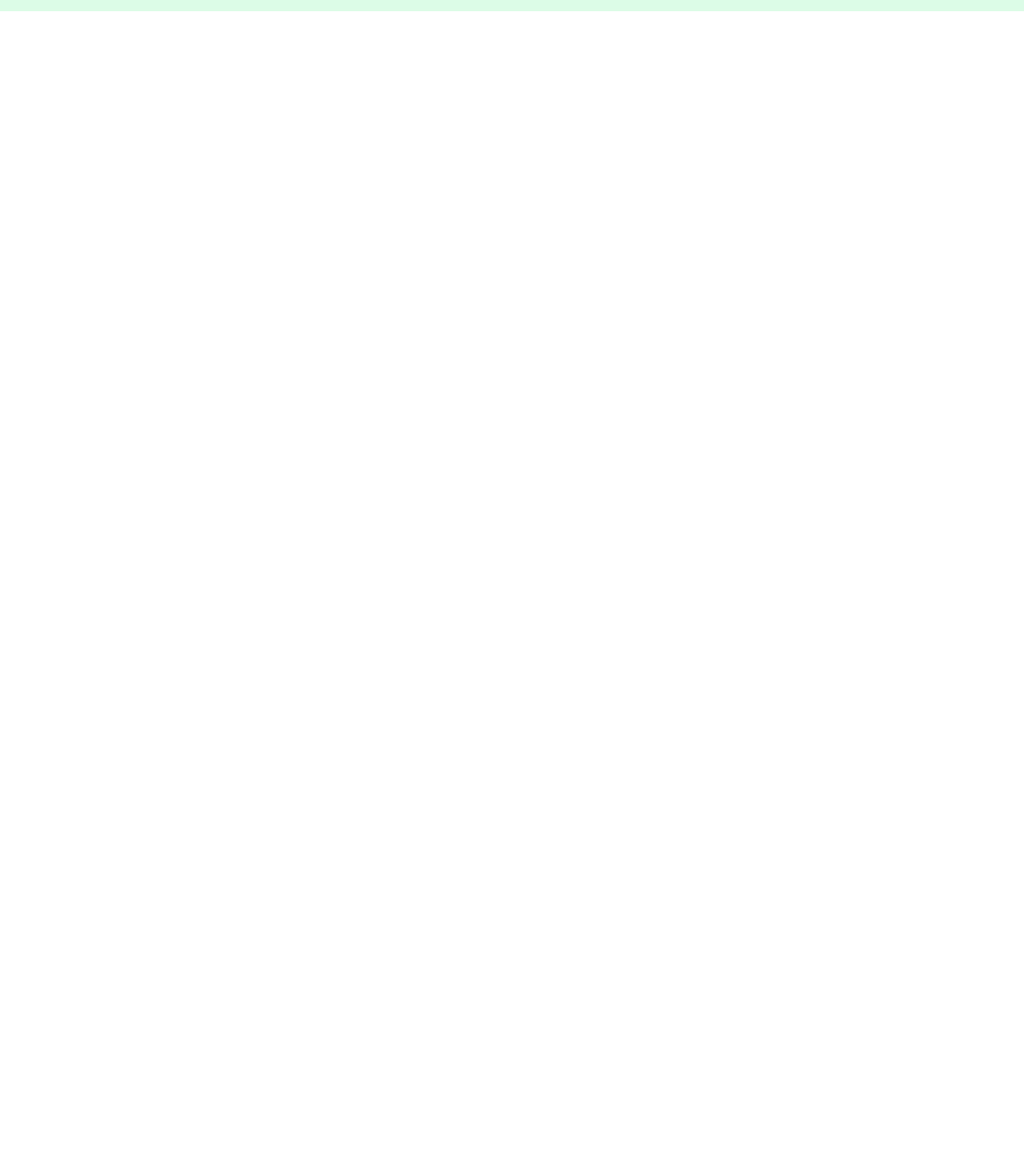
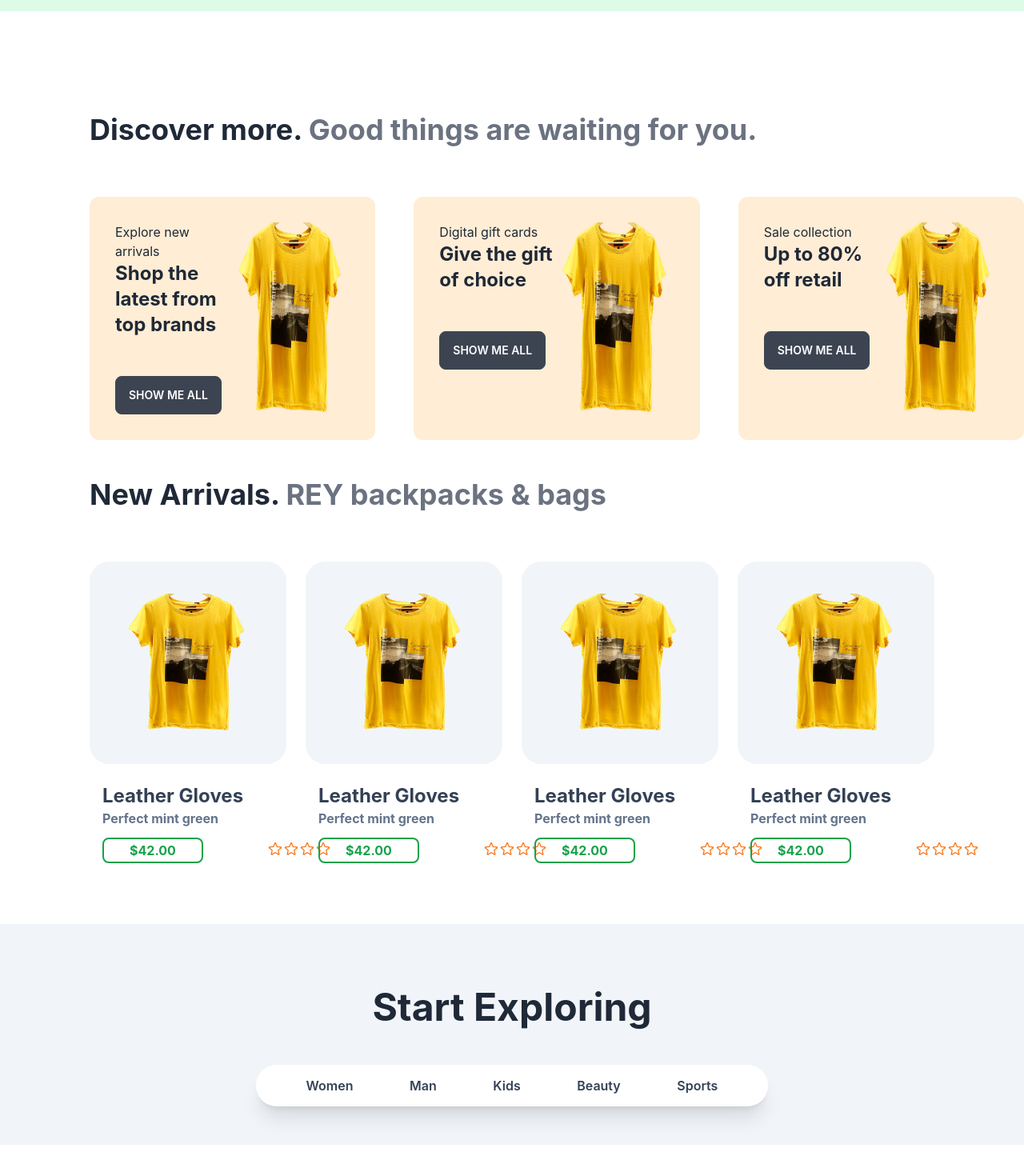
Before and after one commit to yaminhossen/summer-zone, a React (Create React App) app: page / in a window 1280 px wide. Shown: the part 782-2252 px from the top of the page at 80% size. Before the commit the page ends 800 px from the top, so only its background shows below. Built offline with nearby package versions, Linux system fonts and the light colour scheme.

Commit message:
explore item page added

```diff
--- /dev/null
+++ b/src/components/Pages/Home/ArivalItem.js
@@ -0,0 +1,38 @@
+import React from 'react';
+
+const ArivalItem = ({ arrive }) => {
+    const { img, name, info, price } = arrive;
+    return (
+        <div>
+            <div className='p-10 rounded-3xl bg-slate-100'><img className=' ' src={img} alt="" /></div>
+            <div className='pl-4'>
+                <h3 className=' text-2xl text-slate-700 font-bold mt-6'>{name}</h3>
+                <h4 className='text-slate-500 font-bold mb-4'>{info}</h4>
+                <div className='flex space-x-20'>
+                    <div>
+                        <p className='px-8 py-1 border-2 rounded-lg  inline border-green-600 font-bold text-green-600'>${price}.00</p>
+                    </div>
+                    <div>
+                        <p className='flex'>
+                            <svg xmlns="http://www.w3.org/2000/svg" fill="none" viewBox="0 0 24 24" stroke-width="1.5" stroke="currentColor" class="w-5 h-5 font-bold text-2xl text-orange-500 ">
+                                <path stroke-linecap="round" stroke-linejoin="round" d="M11.48 3.499a.562.562 0 011.04 0l2.125 5.111a.563.563 0 00.475.345l5.518.442c.499.04.701.663.321.988l-4.204 3.602a.563.563 0 00-.182.557l1.285 5.385a.562.562 0 01-.84.61l-4.725-2.885a.563.563 0 00-.586 0L6.982 20.54a.562.562 0 01-.84-.61l1.285-5.386a.562.562 0 00-.182-.557l-4.204-3.602a.563.563 0 01.321-.988l5.518-.442a.563.563 0 00.475-.345L11.48 3.5z" />
+                            </svg>
+                            <svg xmlns="http://www.w3.org/2000/svg" fill="none" viewBox="0 0 24 24" stroke-width="1.5" stroke="currentColor" class="w-5 h-5 font-bold text-2xl text-orange-500 ">
+                                <path stroke-linecap="round" stroke-linejoin="round" d="M11.48 3.499a.562.562 0 011.04 0l2.125 5.111a.563.563 0 00.475.345l5.518.442c.499.04.701.663.321.988l-4.204 3.602a.563.563 0 00-.182.557l1.285 5.385a.562.562 0 01-.84.61l-4.725-2.885a.563.563 0 00-.586 0L6.982 20.54a.562.562 0 01-.84-.61l1.285-5.386a.562.562 0 00-.182-.557l-4.204-3.602a.563.563 0 01.321-.988l5.518-.442a.563.563 0 00.475-.345L11.48 3.5z" />
+                            </svg>
+                            <svg xmlns="http://www.w3.org/2000/svg" fill="none" viewBox="0 0 24 24" stroke-width="1.5" stroke="currentColor" class="w-5 h-5 font-bold text-2xl text-orange-500 ">
+                                <path stroke-linecap="round" stroke-linejoin="round" d="M11.48 3.499a.562.562 0 011.04 0l2.125 5.111a.563.563 0 00.475.345l5.518.442c.499.04.701.663.321.988l-4.204 3.602a.563.563 0 00-.182.557l1.285 5.385a.562.562 0 01-.84.61l-4.725-2.885a.563.563 0 00-.586 0L6.982 20.54a.562.562 0 01-.84-.61l1.285-5.386a.562.562 0 00-.182-.557l-4.204-3.602a.563.563 0 01.321-.988l5.518-.442a.563.563 0 00.475-.345L11.48 3.5z" />
+                            </svg>
+                            <svg xmlns="http://www.w3.org/2000/svg" fill="none" viewBox="0 0 24 24" stroke-width="1.5" stroke="currentColor" class="w-5 h-5 font-bold text-2xl text-orange-500 ">
+                                <path stroke-linecap="round" stroke-linejoin="round" d="M11.48 3.499a.562.562 0 011.04 0l2.125 5.111a.563.563 0 00.475.345l5.518.442c.499.04.701.663.321.988l-4.204 3.602a.563.563 0 00-.182.557l1.285 5.385a.562.562 0 01-.84.61l-4.725-2.885a.563.563 0 00-.586 0L6.982 20.54a.562.562 0 01-.84-.61l1.285-5.386a.562.562 0 00-.182-.557l-4.204-3.602a.563.563 0 01.321-.988l5.518-.442a.563.563 0 00.475-.345L11.48 3.5z" />
+                            </svg>
+
+                        </p>
+                    </div>
+                </div>
+            </div>
+        </div>
+    );
+};
+
+export default ArivalItem;
--- a/src/components/Pages/Home/Banner.js
+++ b/src/components/Pages/Home/Banner.js
@@ -4,7 +4,7 @@ import './Banner.css'
 const Banner = () => {
     return (
         <div className='bg-green-100 flex'>
-            <div className='lg:ml-24 pt-20 pb-20'>
+            <div className='lg:ml-28 pt-20 pb-20'>
                 <div className='bg-pink-400 w-12 h-12 rounded-full ml-96 mb-10
                 '></div>
                 <h2 className='text-2xl'>In this season find the best</h2>
--- /dev/null
+++ b/src/components/Pages/Home/Discover.js
@@ -0,0 +1,28 @@
+import React from 'react';
+import tshirt from '../../../images/discover/yellow shirt.png'
+import DiscoverItem from './DiscoverItem';
+
+const items = [
+    { id: 1, title: 'Explore new arrivals', info: 'Shop the latest from top brands', img: tshirt },
+    { id: 2, title: 'Digital gift cards', info: 'Give the gift of choice', img: tshirt },
+    { id: 3, title: 'Sale collection', info: 'Up to 80% off retail', img: tshirt },
+]
+const Discover = () => {
+
+    return (
+        <div className='ml-28 mt-32 mb-12'>
+            <div>
+                <h2 className='text-4xl font-bold'>Discover more. <span className='text-4xl font-bold text-gray-500'>Good things are waiting for you.</span></h2>
+            </div>
+            <div className="grid grid-cols-3 gap-12 mt-16">{
+                items.map(item => <DiscoverItem
+                    key={item.id}
+                    item={item}
+                ></DiscoverItem>)
+            }</div>
+
+        </div>
+    );
+};
+
+export default Discover;
--- /dev/null
+++ b/src/components/Pages/Home/DiscoverItem.js
@@ -0,0 +1,19 @@
+import React from 'react';
+
+const DiscoverItem = ({ item }) => {
+    const { img, title, info } = item;
+    return (
+        <div className='flex bg-orange-100 p-8 rounded-xl '>
+            <div className='w-3/6'>
+                <h3>{title}</h3>
+                <h2 className='text-2xl font-bold'>{info}</h2>
+                <button className='btn mt-12'>Show me all</button>
+            </div>
+            <div className=' w-3/6'>
+                <img className='h-full' src={img} alt="" />
+            </div>
+        </div>
+    );
+};
+
+export default DiscoverItem;
--- /dev/null
+++ b/src/components/Pages/Home/Exploring.css
@@ -0,0 +1,17 @@
+#wmkbs {
+    /* border: 1px solid blue; */
+    padding: 10px;
+    padding-left: 12px;
+    padding-right: 12px;
+    border-radius: 25px;
+}
+
+#wmkbs:hover {
+    padding: 10px;
+    padding-left: 12px;
+    padding-right: 12px;
+    border-radius: 25px;
+    background-color: rgb(51, 39, 39);
+    color: white;
+    cursor: pointer;
+}
--- /dev/null
+++ b/src/components/Pages/Home/Exploring.js
@@ -0,0 +1,20 @@
+import React from 'react';
+import './Exploring.css'
+
+const Exploring = () => {
+    return (
+        <div className='mt-20 mb-12 pb-12 bg-slate-100'>
+            <h3 className='pt-20 pb-12 text-5xl font-bold
+            text-center'>Start Exploring</h3>
+            <div className=' flex justify-evenly w-2/4   mx-auto p-1 bg-white rounded-l-full rounded-r-full shadow-xl font-semibold text-slate-700'>
+                <p id='wmkbs'>Women</p>
+                <p id='wmkbs'>Man</p>
+                <p id='wmkbs'>Kids</p>
+                <p id='wmkbs'>Beauty</p>
+                <p id='wmkbs'>Sports</p>
+            </div>
+        </div>
+    );
+};
+
+export default Exploring;
--- a/src/components/Pages/Home/Home.js
+++ b/src/components/Pages/Home/Home.js
@@ -1,10 +1,16 @@
 import React from 'react';
 import Banner from './Banner';
+import Discover from './Discover';
+import Exploring from './Exploring';
+import NewArivals from './NewArivals';
 
 const Home = () => {
     return (
-        <div>
+        <div className=''>
             <Banner></Banner>
+            <Discover></Discover>
+            <NewArivals></NewArivals>
+            <Exploring></Exploring>
         </div>
     );
 };
--- /dev/null
+++ b/src/components/Pages/Home/NewArivals.js
@@ -0,0 +1,26 @@
+import React from 'react';
+import arrival1 from '../../../images/discover/yellow shirt.png'
+import ArivalItem from './ArivalItem';
+const arrialItems = [
+    { id: 1, name: 'Leather Gloves', info: 'Perfect mint green', price: 42, img: arrival1 },
+    { id: 2, name: 'Leather Gloves', info: 'Perfect mint green', price: 42, img: arrival1 },
+    { id: 3, name: 'Leather Gloves', info: 'Perfect mint green', price: 42, img: arrival1 },
+    { id: 4, name: 'Leather Gloves', info: 'Perfect mint green', price: 42, img: arrival1 },
+]
+const NewArivals = () => {
+    return (
+        <div className='mx-28 mb-12'>
+            <h2 className='text-4xl font-bold'>New Arrivals. <span className='text-4xl font-bold text-gray-500'>REY backpacks & bags</span></h2>
+            <div className='mt-16 grid grid-cols-4 gap-6'>
+                {
+                    arrialItems.map(arrive => <ArivalItem
+                        key={arrive.id}
+                        arrive={arrive}
+                    ></ArivalItem>)
+                }
+            </div>
+        </div>
+    );
+};
+
+export default NewArivals;
```
Also changed, not shown: src/images/discover/t shirt1_prev_ui.png (added), src/images/discover/yellow shirt.png (added).
